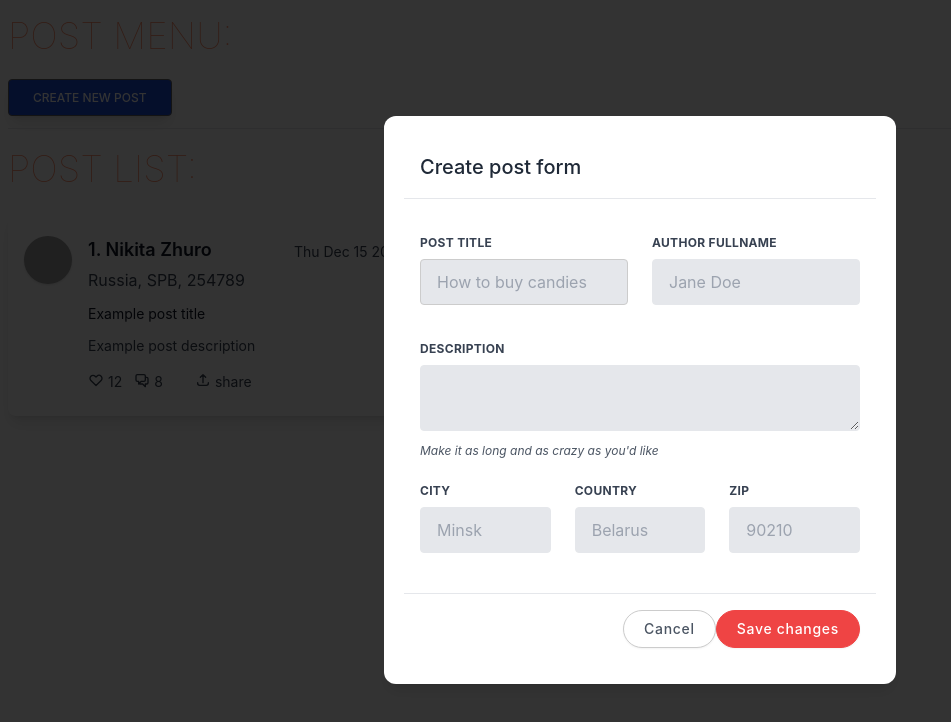
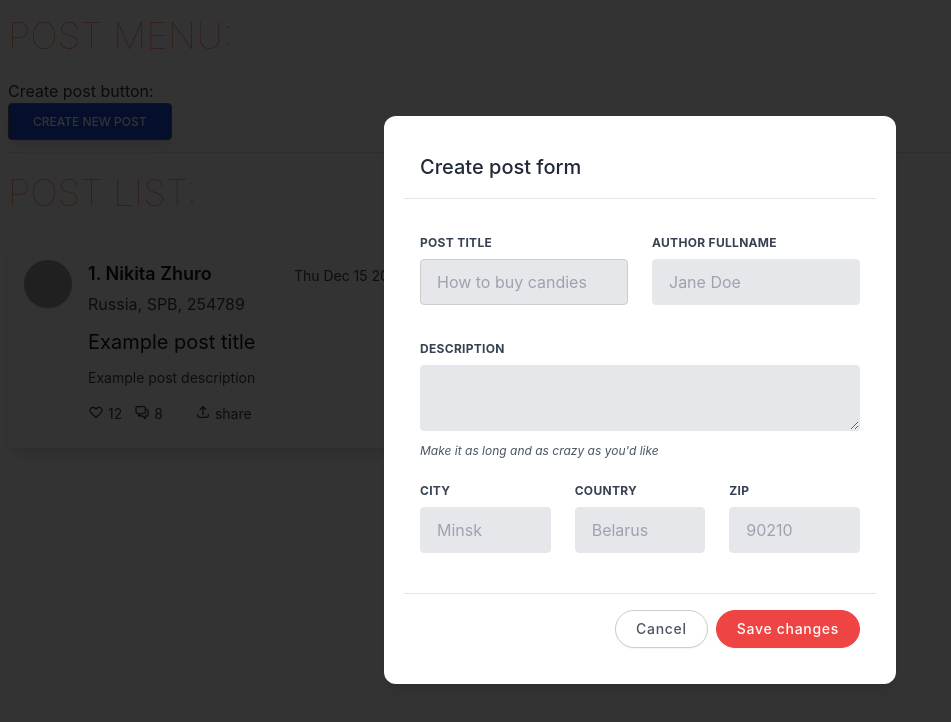
Before and after one commit to nikitazhuro/svelte-webpack-test-app, a Svelte app: page / in a window 1280 px wide. Both pictures are taken after a click on the button "CREATE NEW POST". Shown: the top 722 px of the page, without its empty margins (0-951 px from the left). Built offline with nearby package versions, Linux system fonts and the light colour scheme; grey boxes are pictures that could not be loaded.

Commit message:
refactoring of final test app version

```diff
--- a/src/App.svelte
+++ b/src/App.svelte
@@ -3,6 +3,7 @@
 
   import NewPostModal from './components/NewPostModal.svelte';
   import PostList from './components/Post/PostList.svelte';
+
 </script>
 
 <div class="flex flex-col">
@@ -10,7 +11,14 @@
     <h1>
       post menu:
     </h1>
-    <NewPostModal />
+    <div class="flex">
+      <div>
+        <span>
+          Create post button:
+        </span>
+        <NewPostModal />
+      </div>
+    </div>
   </div>
   <hr class="my-3"/>
   <div>
--- a/src/components/NewPostForm/PostFormBody.svelte
+++ b/src/components/NewPostForm/PostFormBody.svelte
@@ -133,7 +133,7 @@
  class="modal-footer flex flex-shrink-0 flex-wrap items-center justify-end p-4 border-t border-gray-200 rounded-b-md"
 >
   <button
-    class="mb-2 md:mb-0 bg-white px-5 py-2 text-sm shadow-sm font-medium tracking-wider border text-gray-600 rounded-full hover:shadow-lg hover:bg-gray-100"
+    class="mr-2 mb-2 md:mb-0 bg-white px-5 py-2 text-sm shadow-sm font-medium tracking-wider border text-gray-600 rounded-full hover:shadow-lg hover:bg-gray-100"
     on:click={closeModalHandler}
   >
     Cancel
--- a/src/components/Post/PostItem.svelte
+++ b/src/components/Post/PostItem.svelte
@@ -35,7 +35,7 @@
           {postItem?.author?.city || ''},
           {postItem?.author?.zip || '000000'}
         </p>
-        <p class="mt-3 text-gray-900 text-sm">
+        <p class="mt-3 text-gray-900 text-xl">
           {postItem?.title || 'Empty title'}
        </p>
         <p class="mt-3 text-gray-700 text-sm">
```
Also changed, not shown: src/components/Post/PostList.svelte (+6 -3 lines).
